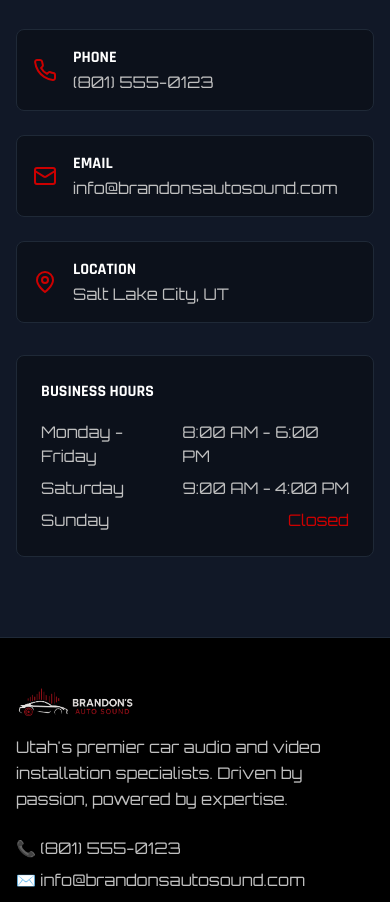
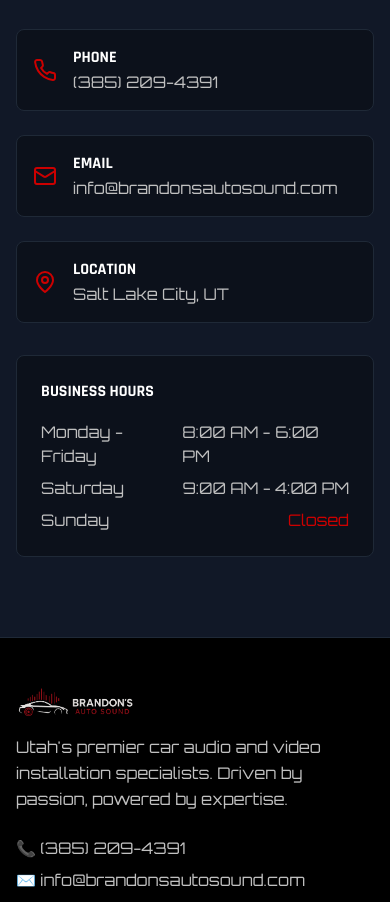
Before and after one commit to Anthonytanpham/Brandons-Audio, a Next.js app: page / in a window 390 px wide. Shown: the part 7134-8036 px from the top of the page. Built offline with nearby package versions, Linux system fonts and the light colour scheme.

Commit message:
Update phone number to 385-209-4391

```diff
--- a/app/components/Contact.tsx
+++ b/app/components/Contact.tsx
@@ -43,10 +43,10 @@
 
   const contactInfo = [
     {
-      icon: <Phone size={24} />,
-      title: 'PHONE',
-      details: '(801) 555-0123',
-      link: 'tel:+18015550123'
+                  icon: <Phone size={24} />,
+            title: 'PHONE',
+            details: '(385) 209-4391',
+            link: 'tel:+13852094391'
     },
     {
       icon: <Mail size={24} />,
--- a/app/components/Footer.tsx
+++ b/app/components/Footer.tsx
@@ -66,7 +66,7 @@
               Driven by passion, powered by expertise.
             </p>
             <div className="text-primary-silver">
-              <p className="mb-2">📞 (801) 555-0123</p>
+                              <p className="mb-2">📞 (385) 209-4391</p>
               <p className="mb-2">✉️ info@brandonsautosound.com</p>
               <p>📍 Salt Lake City, UT</p>
             </div>
```
